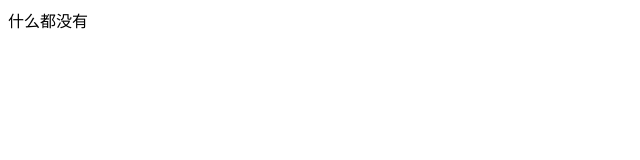
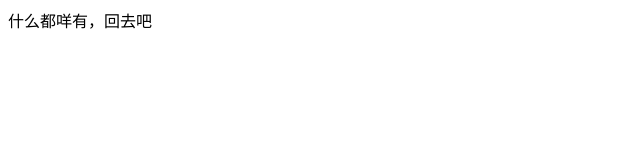
Before and after one commit to xiongxin123/xiongxinDemo, a plain HTML site: page index.html in a window 1280 px wide. Shown: the full height of the page, 0-640 px from the left. Drawn offline with Linux system fonts and the light colour scheme.

Commit message:
修改内容

```diff
--- a/index.html
+++ b/index.html
@@ -7,6 +7,6 @@
     <title>Document</title>
 </head>
 <body>
-    什么都没有
+    什么都咩有，回去吧
 </body>
 </html>
```
